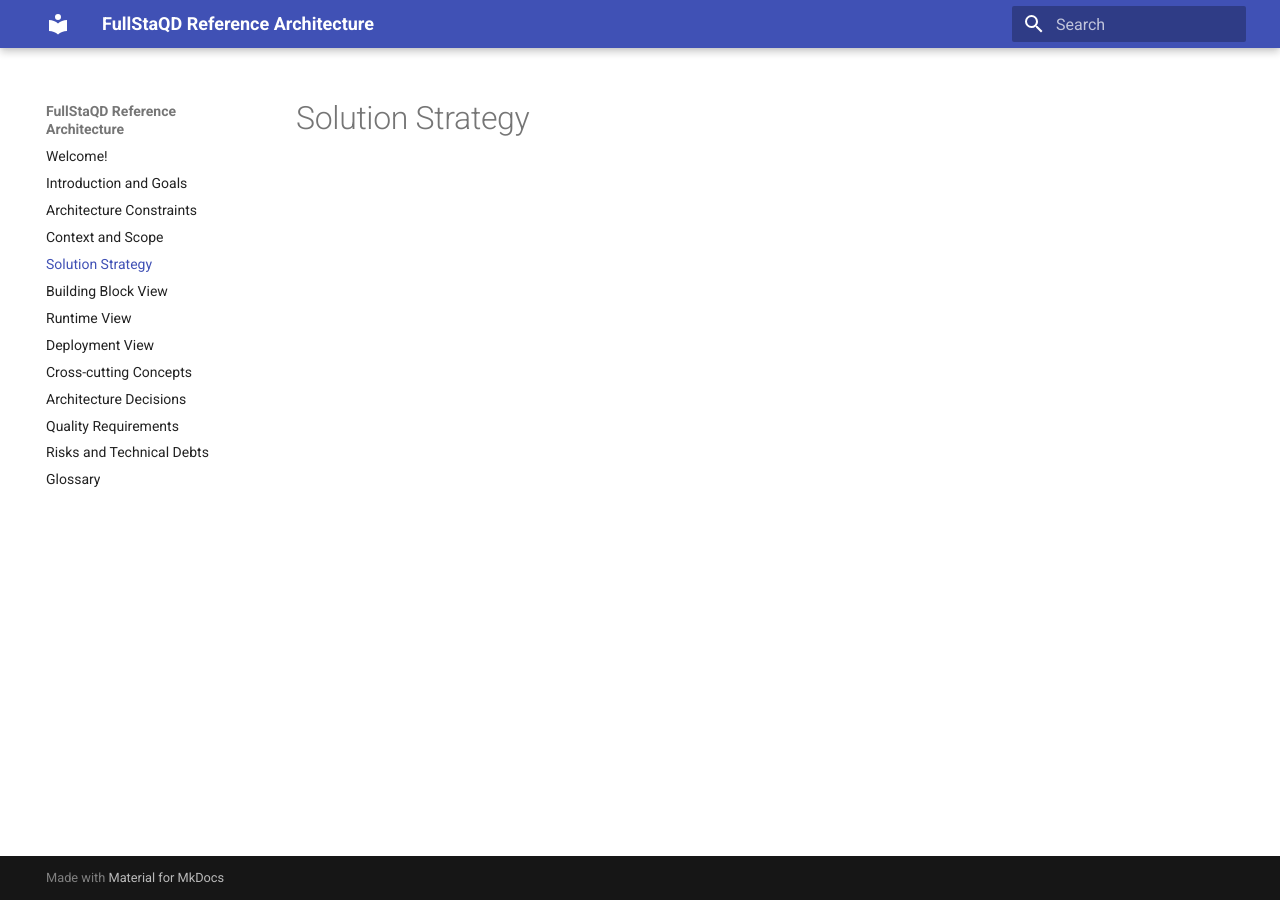
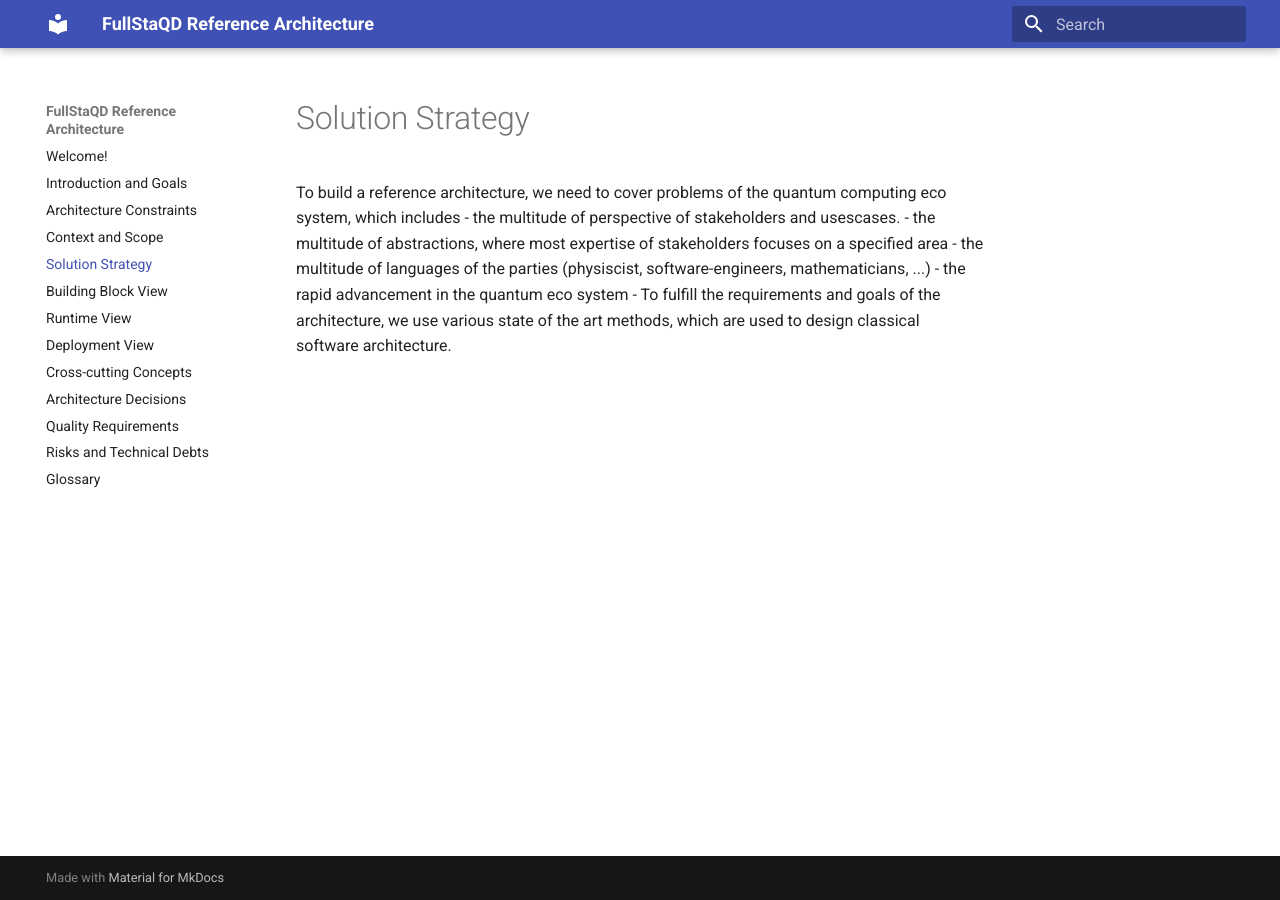
Before and after one commit to FullStaQD/architecture, an MkDocs documentation site: the page built from docs/04_solution_strategy.md, in a window 1280 px wide. Built offline with MkDocs 1.6.1 and Material for MkDocs 9.7.7, drawn with Linux system fonts in a browser that asks for light colours.

Commit message:
Update 04_solution_strategy.md
Signed-off-by: RinorKIT <tc4656@kit.edu>

```diff
--- a/docs/04_solution_strategy.md
+++ b/docs/04_solution_strategy.md
@@ -1 +1,8 @@
 # Solution Strategy {#section-solution-strategy}
+To build a reference architecture, we need to cover problems of the quantum computing eco system, which includes
+- the multitude of perspective of stakeholders and usescases.
+- the multitude of abstractions, where most expertise of stakeholders focuses on a specified area
+- the multitude of languages of the parties (physiscist, software-engineers, mathematicians, ...)
+- the rapid advancement in the quantum eco system
+-
+To fulfill the requirements and goals of the architecture, we use various state of the art methods, which are used to design classical software architecture.
```
